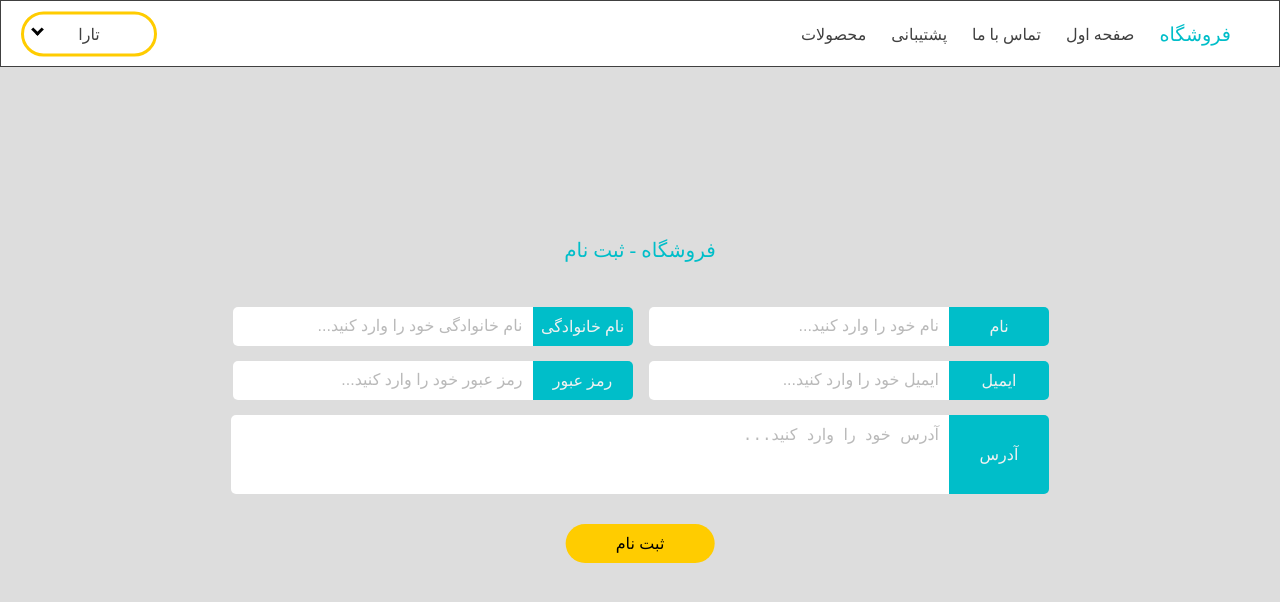
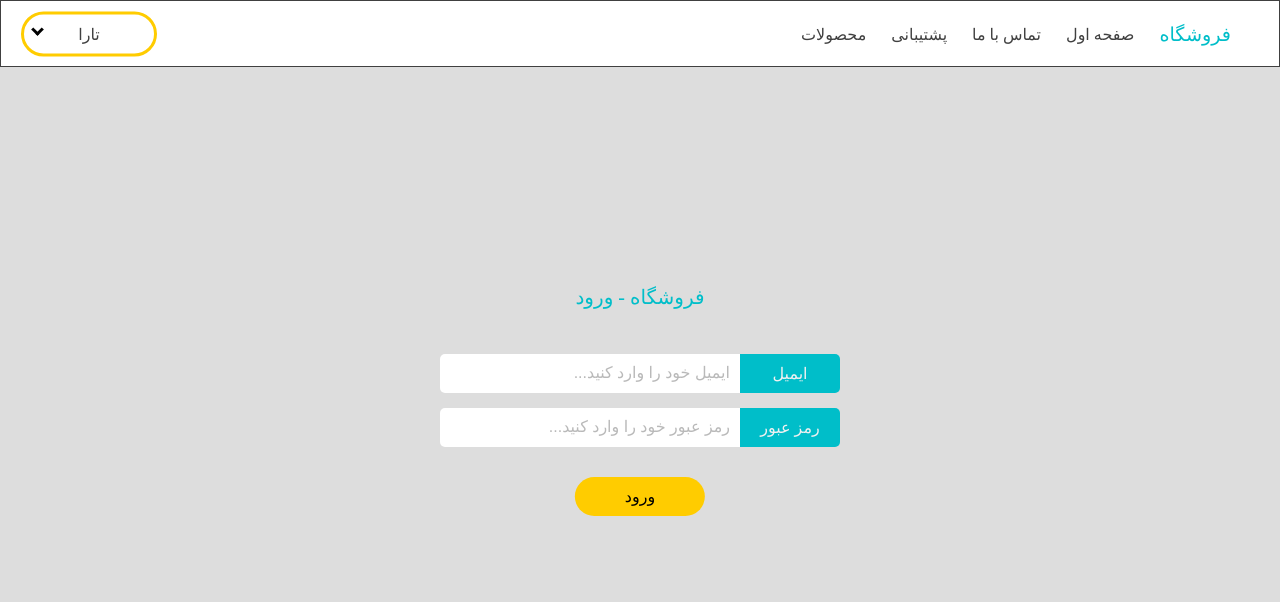
Before and after one commit to Baharkaviani/E-commerce-website, a Vue app: page / in a window 1280 px wide. Shown: the top 602 px of the page. Built offline with nearby package versions, Linux system fonts and the light colour scheme.

Commit message:
login register completed

```diff
--- a/src/App.vue
+++ b/src/App.vue
@@ -55,7 +55,7 @@
         },
         data (){
             return{
-                logv : false,
+                logv : true,
                 inps:[
                     {label:"نام",
                         placeholder:"نام خود را وارد کنید...",
--- a/src/components/register_login/login_register.vue
+++ b/src/components/register_login/login_register.vue
@@ -3,7 +3,12 @@
         <div class="page-label">
             <label>فروشگاه - {{getText}}</label>
         </div>
-        <form v-if="login" id="login-form">
+      <modal  ref="modalName">
+        <template  v-slot:body>
+          <p v-if="submitted" class="modal">{{modalProp}}</p>
+        </template>
+      </modal>
+        <form v-if="login" id="login-form" @submit.prevent="submitLogin($refs.modalName)">
             <Input_textfield class="login-fields fields" v-on:childToParent="onChildClick" v-on:focusedOut="clear"
                              v-for="item in loginitems"
                              :key="item.label"
@@ -13,8 +18,7 @@
             <p class="email-error error" v-if="!this.valid['email']">{{this.error['email']}}</p>
             <p class="pass-error error" v-if="!this.valid['pass']">{{this.error['pass']}}</p>
         </form>
-        <form v-else id="signup-form" @submit.prevent="checkForm" action="https://vuejs.org/"
-              method="post">
+        <form v-else id="signup-form" @submit.prevent="submit($refs.modalName)">
             <Input_textfield class="signup-fields fields" v-on:childToParent="onChildClick" v-for="item in signupItems"
                              :key="item.label"
                              :attr="item"
@@ -31,13 +35,9 @@
             <p v-if="!login && !this.valid['address']" class="address-error error">{{this.error['address']}}</p>
         </form>
 
-    <modal  ref="modalName">
-      <template v-slot:body>
-       <p  class="modal">{{this.modalProp}}</p>
-      </template>
-    </modal>
 
-        <button v-if="!login" type="submit" @click="submit($refs)" form='signup-form'>{{getText}}</button>
+
+        <button v-if="!login" type="submit"  form='signup-form'>{{getText}}</button>
         <button v-else type="submit" form='login-form'>{{getText}}</button>
     </div>
 </template>
@@ -157,11 +157,6 @@
                 if (this.login === true)
                     return "ورود";
                 return "ثبت نام"
-            },
-            ispasswordValid() {
-                if (this.name === 'tara')
-                    return true;
-                return false;
             }
         },
         methods: {
@@ -173,7 +168,6 @@
                 e.preventDefault()
             },
             onChildClick(value, argument, isValid, message) {
-                // console.log(value + argument)
                 this.args[argument] = value;
                 if (!isValid) {
                     this.error[argument] = message;
@@ -186,8 +180,16 @@
                 this.error[argument] = '';
                 this.valid[argument] = true;
             },
-            submit($refs) {
-                console.log("submit -> valid:" + this.valid);
+            setModalProp(text, done){
+              this.submitted = done
+              this.modalProp =text
+            },
+          test(refs){
+              refs.openModal()
+          },
+            submit(ref) {
+              console.log(ref)
+                let self = this
                 if (this.valid.name && this.valid.sname && this.valid.email && this.valid.pass && this.valid.address) {
                   axios({
                     method: 'post',
@@ -199,22 +201,51 @@
                       password: this.args.pass,
                       address: this.args.address
                     }
-                  }).then(function (response){
-                        console.log(response);
-                        // this.submitted = true
-                        if (response.status ==200) {
-                            this.modalProp = response.data.message
-                        }
-                        else {
-                            this.modalProp = "ثبت نام نا موفق"
-                        }
-                        $refs.modalName.openModal();
+                  }).then((response)=>{
+
+                        window.localStorage.setItem('token', response.data.token);
+                        window.localStorage.setItem('name', this.args.name)
+                      self.setModalProp(response.data.message, true)
+                      ref.openModal()
+
                     })
                     .catch((error => {
                         console.log(error)
+
                     }))
                 }
+
+                // if (done){
+                //   console.log(done,text)
+                //   this.setModalProp(text, done)
+                //   $refs.modalName.openModal()
+                // }
             },
+          submitLogin(ref) {
+            console.log(ref)
+            let self = this
+            if (this.valid.name && this.valid.sname && this.valid.email && this.valid.pass && this.valid.address) {
+              axios({
+                method: 'post',
+                url: 'http://127.0.0.1:5000/login',
+                data: {
+                  email: this.args.email,
+                  password: this.args.pass
+                }
+              }).then((response)=>{
+
+                window.localStorage.setItem('token', response.data.token);
+                window.localStorage.setItem('name', response.data.name)
+                self.setModalProp(response.data.message, true)
+                ref.openModal()
+
+              })
+                  .catch((error => {
+                    console.log(error)
+
+                  }))
+            }
+          }
         }
     }
 </script>
```
